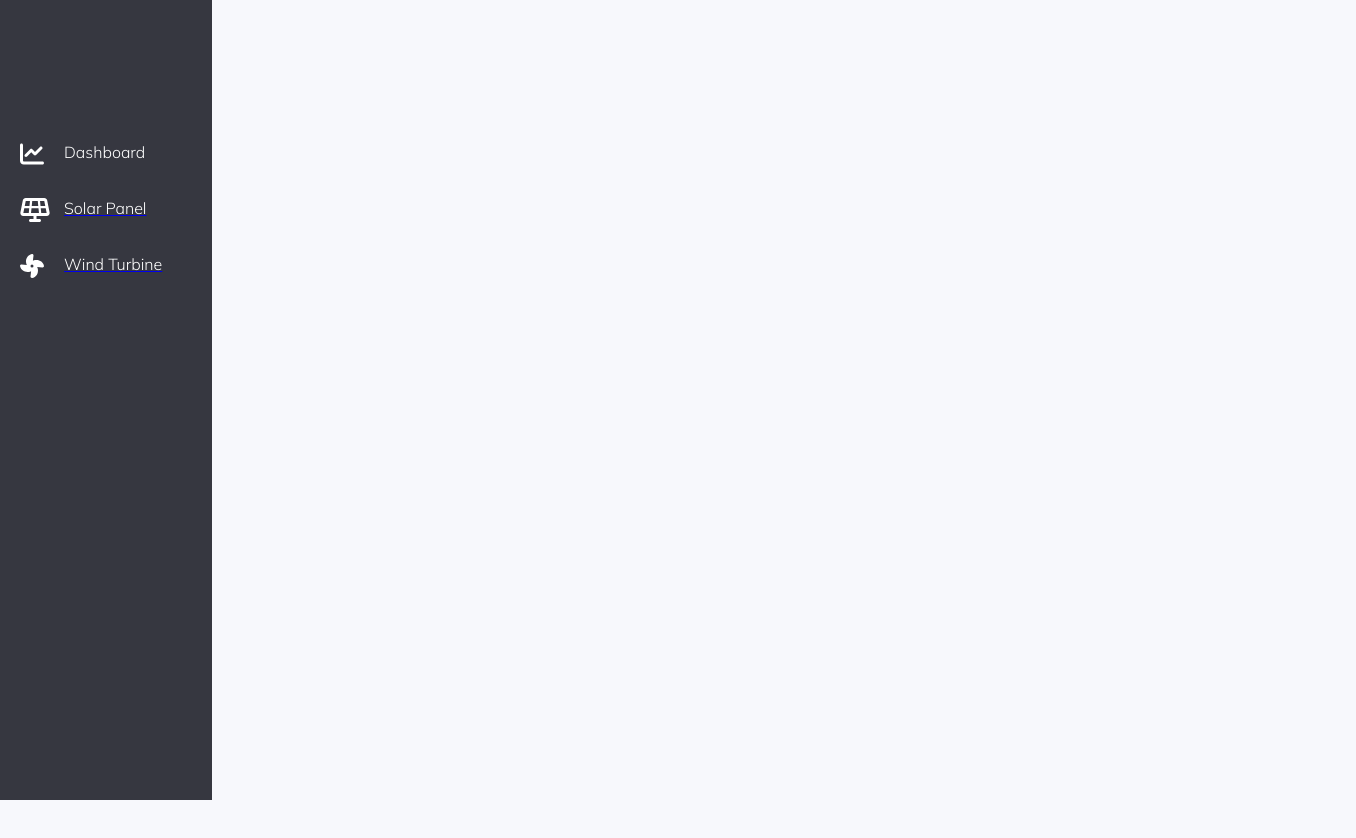
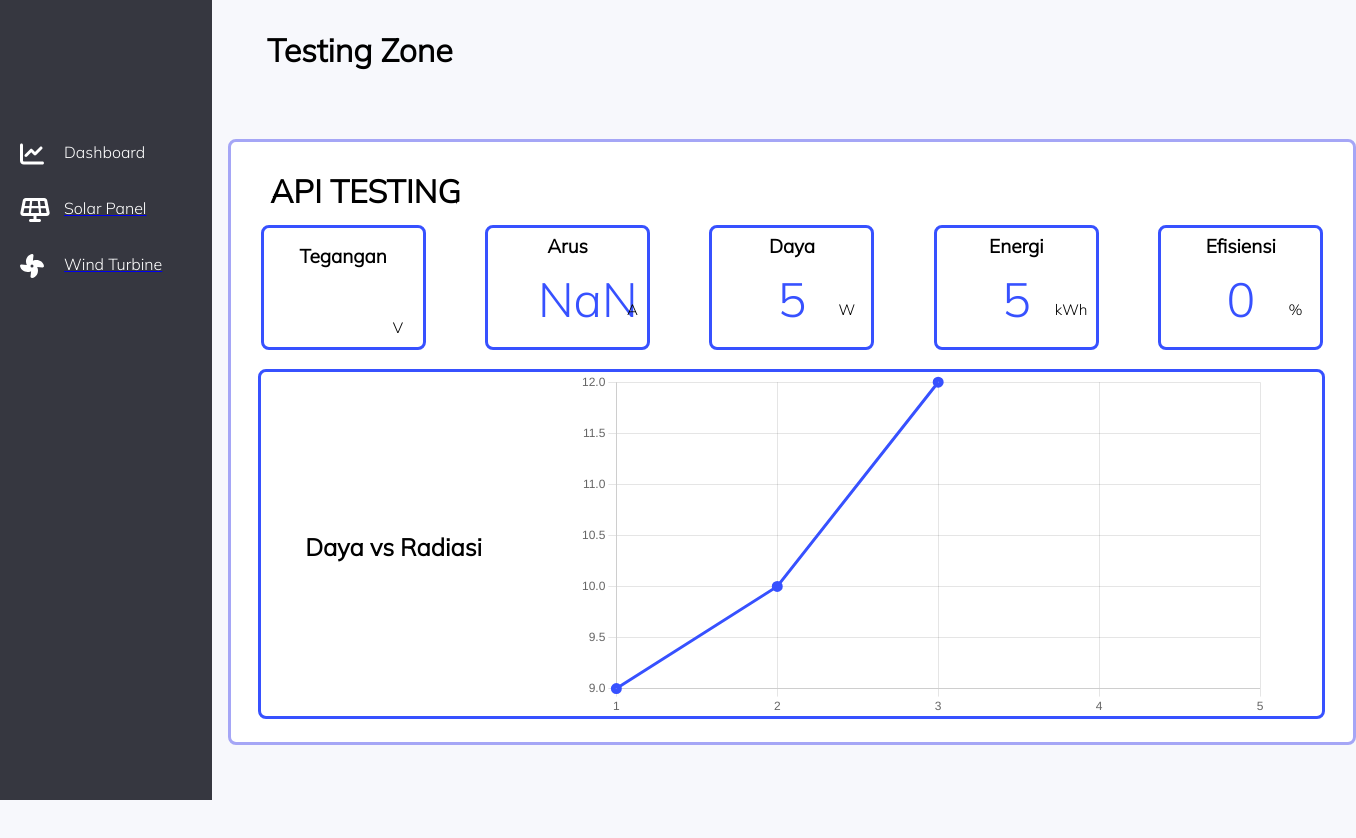
Before and after one commit to farrelaby/dashboard-ebt-with-react, a React (Create React App) app: page /test in a window 1280 px wide. Shown: the top 838 px of the page, 1356 px wide, since content can reach past the window. Before the commit the page ends 800 px from the top, so only its background shows below. Built offline with nearby package versions, Linux system fonts and the light colour scheme; no server answers.

Commit message:
add Playground component for testing

```diff
--- a/package.json
+++ b/package.json
@@ -7,6 +7,7 @@
     "@fortawesome/free-regular-svg-icons": "^6.2.0",
     "@fortawesome/free-solid-svg-icons": "^6.2.0",
     "@fortawesome/react-fontawesome": "^0.2.0",
+    "@tanstack/react-query": "^4.3.9",
     "@testing-library/jest-dom": "^5.16.5",
     "@testing-library/react": "^13.4.0",
     "@testing-library/user-event": "^13.5.0",
--- a/src/App.js
+++ b/src/App.js
@@ -3,16 +3,21 @@ import Navbar from "./components/Navbar/Navbar";
 import SolarContent from "./components/Solar_panel/SolarContent";
 import WindContent from "./components/Wind_turbine/WindContent";
 import { Route, Routes } from "react-router-dom";
+import Playground from "./components/Testing/Playground";
+import { QueryClient, QueryClientProvider } from "@tanstack/react-query";
 
 function App() {
+  const client = new QueryClient();
+
   return (
-    <>
-    <Navbar />
-    <Routes>
-      <Route path= "/pv" element= {<SolarContent />} />
-      <Route path= "/wind" element= {<WindContent />}/>
-    </Routes>
-    </>
+    <QueryClientProvider client={client}>
+      <Navbar />
+      <Routes>
+        <Route path="/pv" element={<SolarContent />} />
+        <Route path="/wind" element={<WindContent />} />
+        <Route path="/test" element={<Playground />} />
+      </Routes>
+    </QueryClientProvider>
   );
 }
 
--- /dev/null
+++ b/src/components/Testing/Playground.css
@@ -0,0 +1,21 @@
+.content{
+    margin-left: 212px;
+    padding: 1px 16px;
+    height: 100%;
+
+  }
+
+  .content h1{
+    position: relative;
+    top: 8px;
+    left: 39px;
+    width: fit-content;
+  }
+
+  .content-container{
+    display: grid;
+    grid-template-rows: 1fr 1fr 1fr;
+    position: relative;
+    top: 55px;
+    gap: 60px;
+  }
--- /dev/null
+++ b/src/components/Testing/Playground.js
@@ -0,0 +1,86 @@
+import React, { useEffect, useState } from "react";
+import { useQuery } from "@tanstack/react-query";
+import Axios from "axios";
+import "./Playground.css";
+import DataContainer from "../Template/DataContainer/DataContainer";
+
+function Playground() {
+
+  const { data: catData } = useQuery(
+    ["cat"],
+    () => {
+      return Axios.get("https://catfact.ninja/fact").then((res) => res.data);
+    },
+    {
+      refetchInterval: 1000,
+    }
+  );
+
+  const [volt, setVolt] = useState(0);
+  const [ampere, setAmpere] = useState(0);
+  const [watt, setWatt] = useState(0);
+  const [kWh, setKWh] = useState(0);
+  const [percent, setPercent] = useState(0);
+
+  const [list,setList] = useState([1, 5, 8, 9, 10, 12]);
+
+  const udpateList = () => {
+    setList(prev => [...prev,catData?.length]);
+    // const newData = [first,...list];
+    setList(list => list.slice(-5))
+
+  }
+
+  const updateAmpere = (val) => {
+    setAmpere(val + 5);
+    setWatt(ampere + 5);
+    setKWh(watt + 5);
+  };
+
+  useEffect(() => {
+    updateAmpere(catData?.length);
+    udpateList();
+
+    console.log(list);
+  }, [catData?.length]);
+
+
+
+  const data = {
+    labels: ["1", "2", "3", "4", "5"],
+    datasets: [
+      {
+        data: list,
+        backgroundColor: "Transparent",
+        borderColor: "#3751FF",
+        pointBorderColor: "#3751FF",
+        pointBorderWidth: 5,
+      },
+    ],
+  };
+  const options = {};
+  // End of graph
+
+  return (
+    <div className="content">
+      <h1>
+        <b>Testing Zone</b>
+      </h1>
+      <div className="content-container">
+        <DataContainer
+          name="API TESTING"
+          volt={catData?.length}
+          ampere={ampere}
+          watt={watt}
+          kWh={kWh}
+          percent={percent}
+          graph_data={data}
+          graph_options={options}
+        />
+        <div className="Env-container"></div>
+      </div>
+    </div>
+  );
+}
+
+export default Playground;
```
Also changed, not shown: 1 other file (tests, documents, lock files or other folders).
